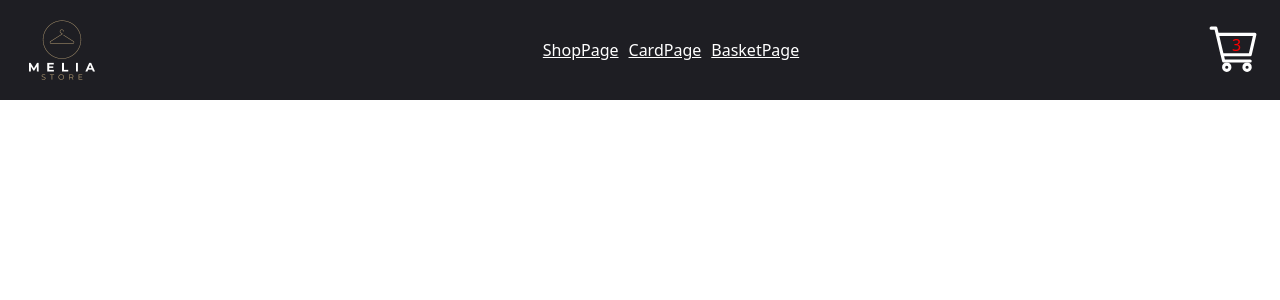
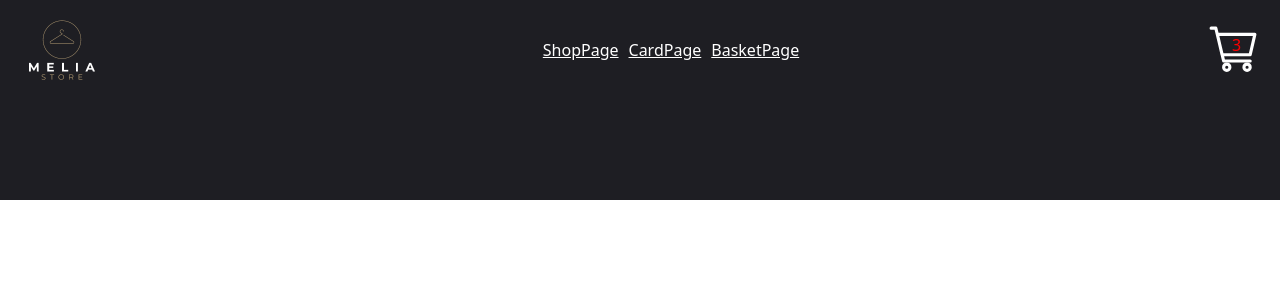
Before and after one commit to ivan-grekov/online-store, a React (Create React App) app: page / in a window 1280 px wide. Shown: the top 300 px of the page. Built offline with nearby package versions, Linux system fonts and the light colour scheme.

Commit message:
feat: add template footer

```diff
--- a/src/App.tsx
+++ b/src/App.tsx
@@ -5,11 +5,14 @@ import AppRouter from './components/AppRouter';
 
 
 import Header from './components/Template/Header/index';
+import Footer from './components/Template/Footer/index';
 
 function App() {
   return (
     <BrowserRouter>
       <Header />
+      {/* <Main /> */}
+      <Footer />
 
     </BrowserRouter>
   );
--- /dev/null
+++ b/src/components/Template/Footer/index.tsx
@@ -0,0 +1,19 @@
+/* eslint-disable jsx-a11y/anchor-is-valid */
+
+import '../../../assets/scss/main.scss';
+import './style.scss';
+
+function Footer() {
+  return(
+<footer className="footer">
+  <div className="container">
+    <div className="footer__wrapper">
+
+    </div>
+  </div>
+</footer>
+  );
+
+};
+
+export default Footer
--- /dev/null
+++ b/src/components/Template/Footer/style.scss
@@ -0,0 +1,7 @@
+@import '../../../assets/scss/main';
+
+.footer {
+  width: 100%;
+  height: 100px;
+  background-color: $color-backgraund-header;
+}
```
